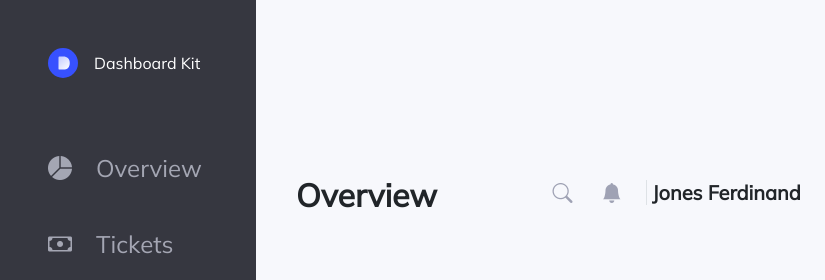
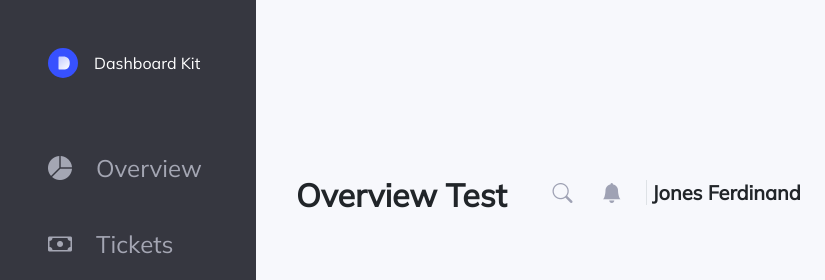
Before and after one commit to amyyyjung/Bootstrap_AmyJung, a website: page public/index.html in a window 1280 px wide. Shown: the top 280 px of the page, 0-825 px from the left. Drawn offline with nearby package versions, Linux system fonts and the light colour scheme; grey boxes are pictures that could not be loaded.

Commit message:
Modify index.html

```diff
--- a/public/index.html
+++ b/public/index.html
@@ -57,7 +57,7 @@
         <!-- Nav -->
         <nav class="d-flex flex-column flex-md-row justify-content-between align-items-center">
           <div>
-            <p class="fw-semibold overview">Overview</p>
+            <p class="fw-semibold overview">Overview Test</p>
           </div>
           <div class="fs-5 fw-semibold">
             <p>
```
